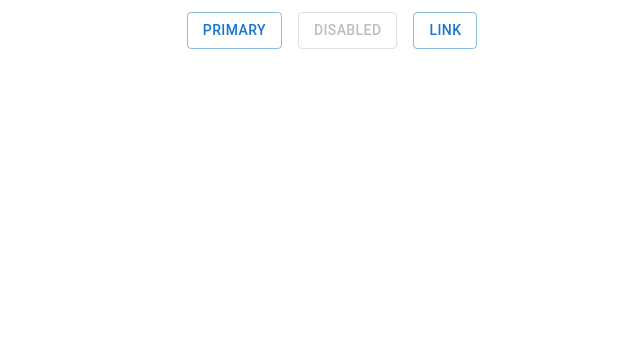
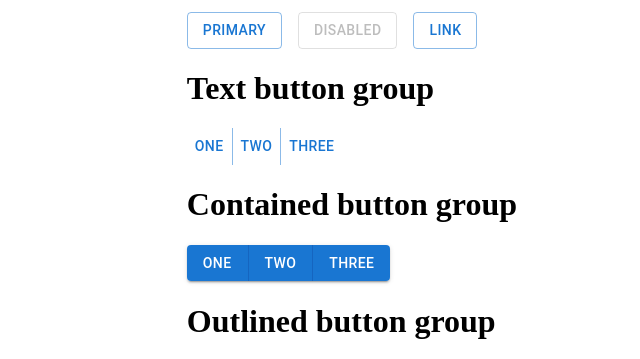
Before and after one commit to gniewomir-polewczyk-iteo/mui-theme-preview-web, a React (Vite) app: page / in a window 1280 px wide. Shown: the part 429-788 px from the top of the page, without its empty margins (202-842 px from the left). Built offline with nearby package versions, Linux system fonts and the light colour scheme.

Commit message:
Add mui-button-group component

```diff
--- /dev/null
+++ b/src/components/mui-button-group/index.tsx
@@ -0,0 +1,30 @@
+import { Button, ButtonGroup } from '@mui/material'
+
+const MuiButtonGroup = () => {
+  return (
+    <div className="mui-button">
+      <h1>Text button group</h1>
+      <ButtonGroup variant="text" aria-label="text button group">
+        <Button>One</Button>
+        <Button>Two</Button>
+        <Button>Three</Button>
+      </ButtonGroup>
+
+      <h1>Contained button group</h1>
+      <ButtonGroup variant="contained">
+        <Button>One</Button>
+        <Button>Two</Button>
+        <Button>Three</Button>
+      </ButtonGroup>
+
+      <h1>Outlined button group</h1>
+      <ButtonGroup variant="outlined" aria-label="outlined button group">
+        <Button>One</Button>
+        <Button>Two</Button>
+        <Button>Three</Button>
+      </ButtonGroup>
+    </div>
+  )
+}
+
+export default MuiButtonGroup
--- a/src/modules/live-preview/index.tsx
+++ b/src/modules/live-preview/index.tsx
@@ -1,9 +1,11 @@
 import MuiButton from '../../components/mui-button'
+import MuiButtonGroup from '../../components/mui-button-group'
 
 const LivePreview = () => {
   return (
     <div className="live-preview-module">
       <MuiButton />
+      <MuiButtonGroup />
     </div>
   )
 }
```
